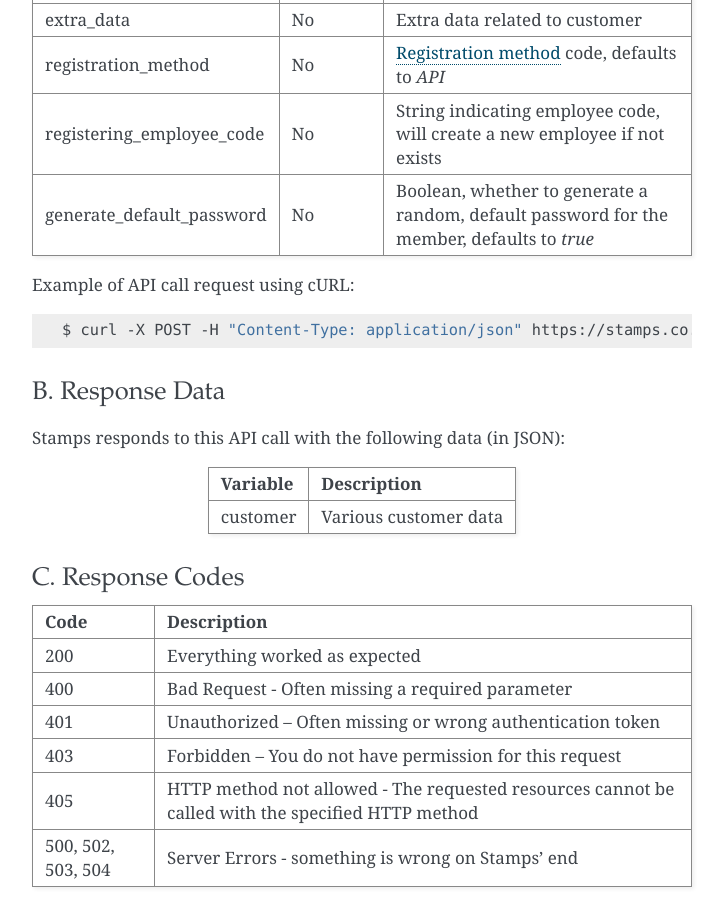
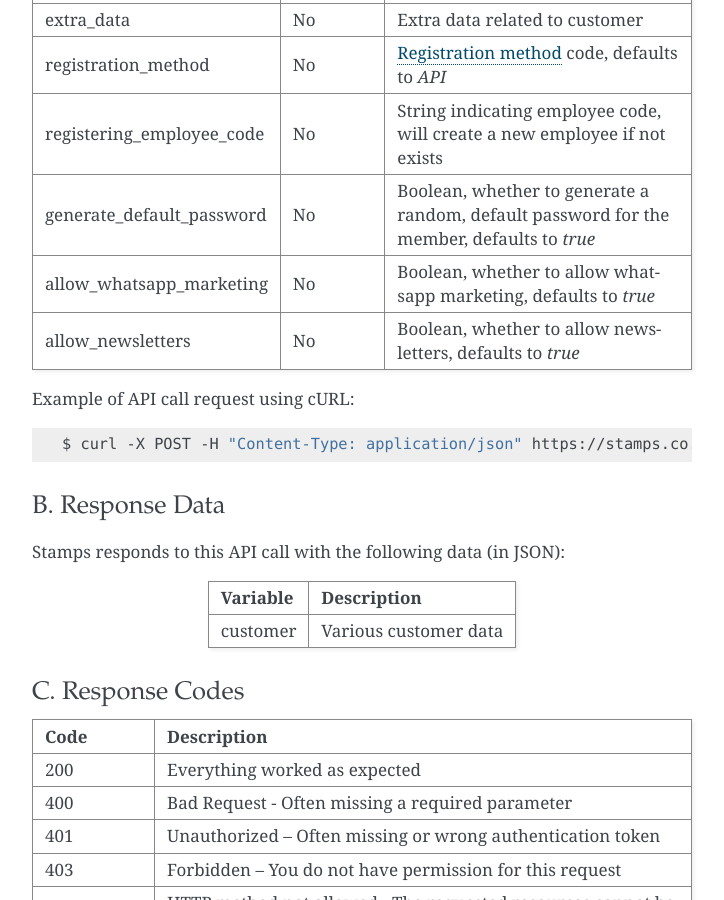
Before and after one commit to ui/stamps-api-docs, a Sphinx documentation site: the page built from source/customer_api.rst, in a window 1280 px wide and 900 px high, scrolled down 6287 px. Shown: the whole window, without its empty margins (388-1112 px from the left). Built offline with Sphinx 7.4.7, drawn with Linux system fonts in a browser that asks for light colours.

Commit message:
update customer api (#21682) (#214)
API register, add 2 field: allow_whatsapp_marketing, allow_newsletters

```diff
--- a/source/customer_api.rst
+++ b/source/customer_api.rst
@@ -316,6 +316,8 @@ extra_data                   No          Extra data related to customer
 registration_method          No          :ref:`Registration method <Registration Method>` code, defaults to `API`
 registering_employee_code    No          String indicating employee code, will create a new employee if not exists
 generate_default_password    No          Boolean, whether to generate a random, default password for the member, defaults to `true`
+allow_whatsapp_marketing     No          Boolean, whether to allow whatsapp marketing, defaults to `true`
+allow_newsletters            No          Boolean, whether to allow newsletters, defaults to `true`
 ============================ =========== =========================
 
 Example of API call request using cURL:
```
